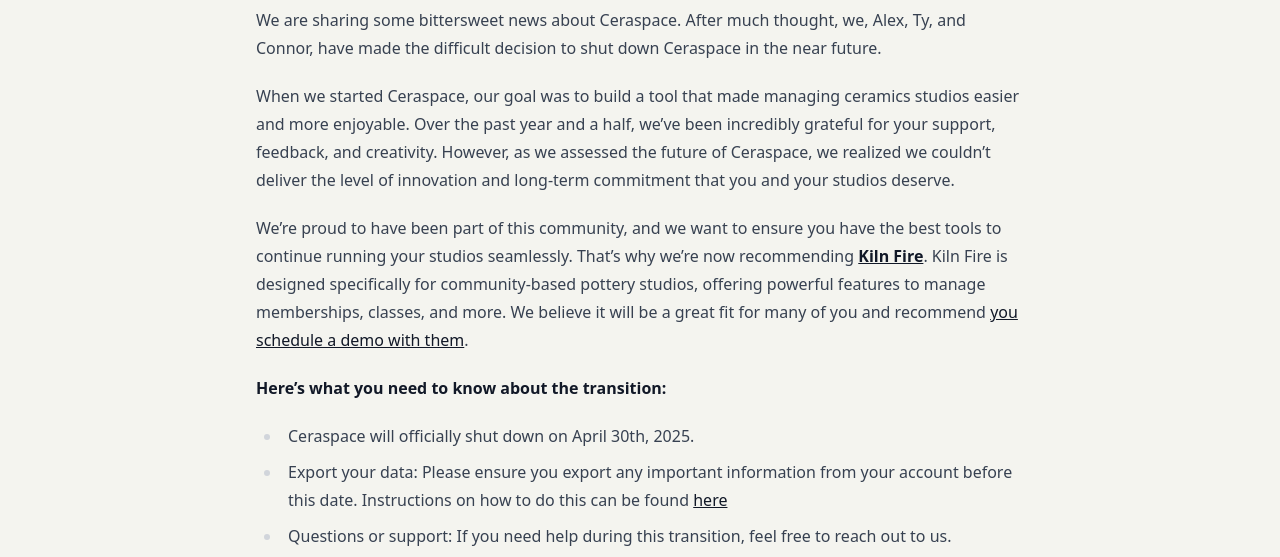
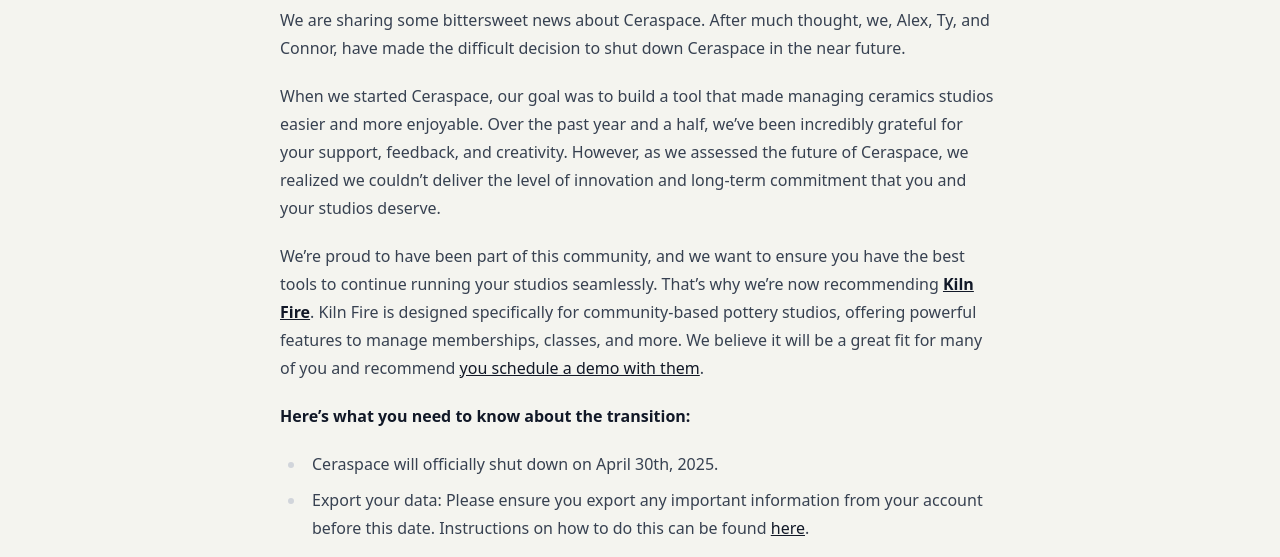
Before and after one commit to TheJester12/ceraspace-placeholder, a plain HTML site: page index.html in a window 1280 px wide. Shown: the part 215-772 px from the top of the page. Drawn offline with Linux system fonts and the light colour scheme.

Commit message:
Small updates

```diff
--- a/index.html
+++ b/index.html
@@ -20,9 +20,9 @@
             <div class=""><img src="img/ceraspace-logo.png" alt="Ceraspace" width="203" height="70" class="block mx-auto"></div>
         </div>
 
-        <div class="py-16">
+        <div class="py-12 sm:py-16">
 
-            <div class="max-w-3xl mx-auto prose">
+            <div class="max-w-3xl mx-auto prose px-6">
 
                 <h1>Ceraspace is Shutting Down</h1>
 
@@ -36,7 +36,7 @@
 
                 <ul>
                     <li>Ceraspace will officially shut down on April 30th, 2025.</li>
-                    <li>Export your data: Please ensure you export any important information from your account before this date. Instructions on how to do this can be found <a href="https://drive.google.com/file/d/13o90qNgBRyNtdo1W2nbfJKQznFAzkfPB/view?usp=sharing">here</a></li>
+                    <li>Export your data: Please ensure you export any important information from your account before this date. Instructions on how to do this can be found <a href="https://drive.google.com/file/d/13o90qNgBRyNtdo1W2nbfJKQznFAzkfPB/view?usp=sharing">here</a>.</li>
                     <li>Questions or support: If you need help during this transition, feel free to reach out to us.</li>
                 </ul>
 
```
Also changed, not shown: css/style.css.
